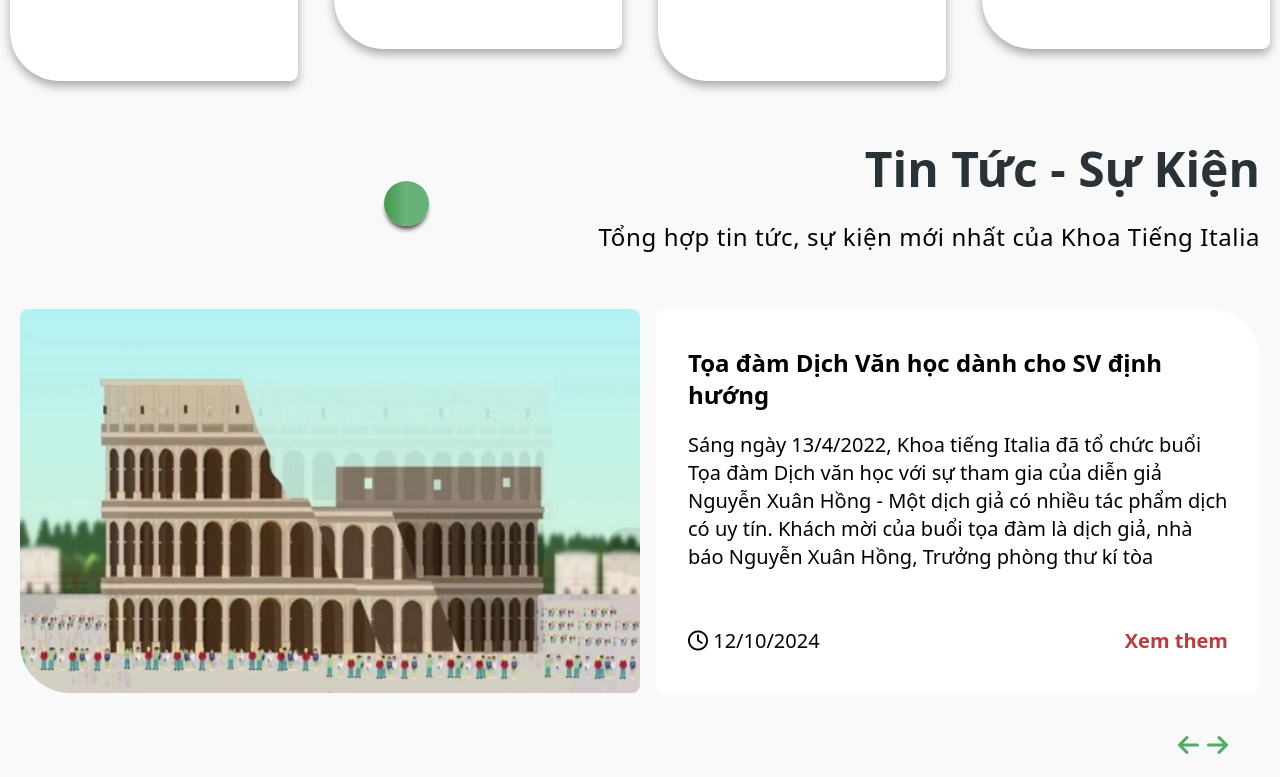
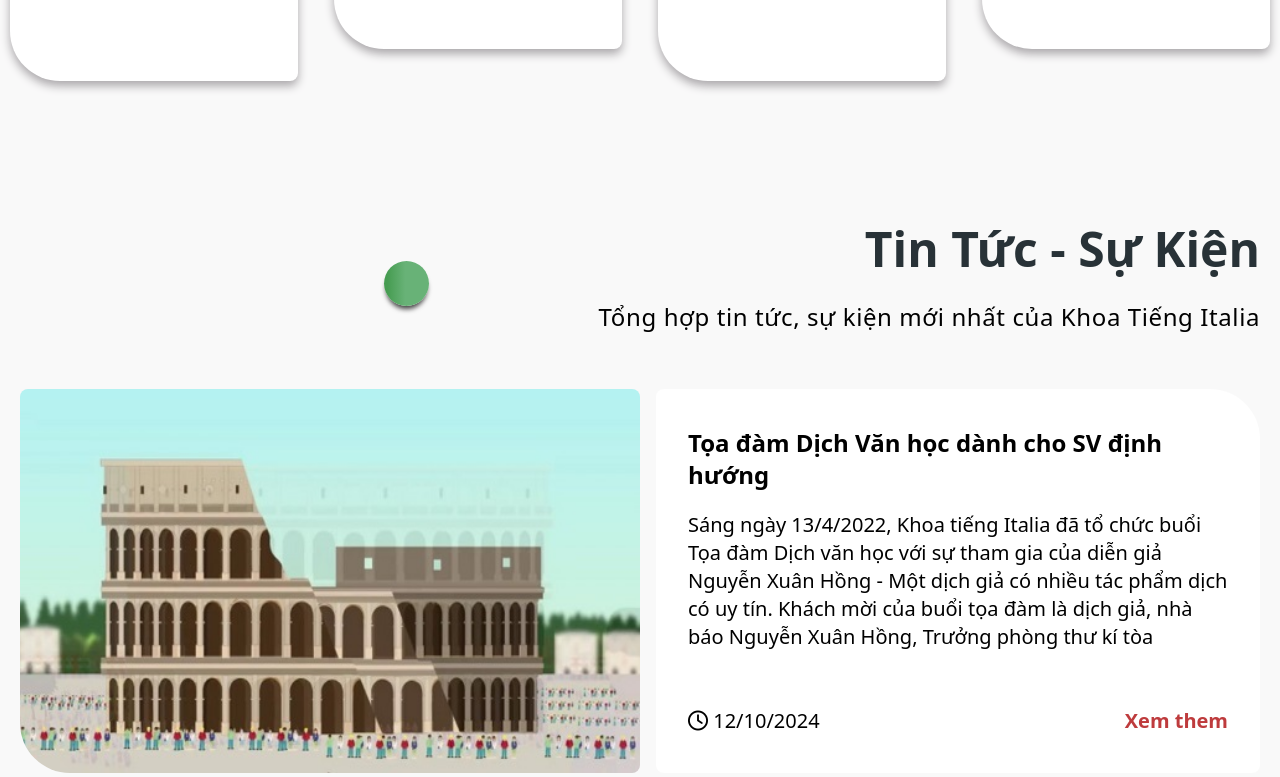
Before and after one commit to dinarcoins/I-E-UI, a plain HTML site: page index.html in a window 1280 px wide. Shown: the part 1083-1860 px from the top of the page. Drawn offline with nearby package versions, Linux system fonts and the light colour scheme.

Commit message:
fix layout

```diff
--- a/index.html
+++ b/index.html
@@ -84,7 +84,7 @@
       id="introduce"
       class="container py-8 grid grid-cols-1 sm:grid-cols-2 lg:grid-cols-2 xl:grid-cols-4 gap-4"
     ></section>
-    <section class="eventNews container py-8 px-5">
+    <section class="eventNews container py-8 px-5 lg:mt-20">
       <div class="flex flex-col justify-end items-end mb-2 lg:mb-14">
         <h2
           class="title font-bold text-2xl md:text-5xl capitalize mb-2 md:mb-7"
```
Also changed, not shown: 1 other file.
